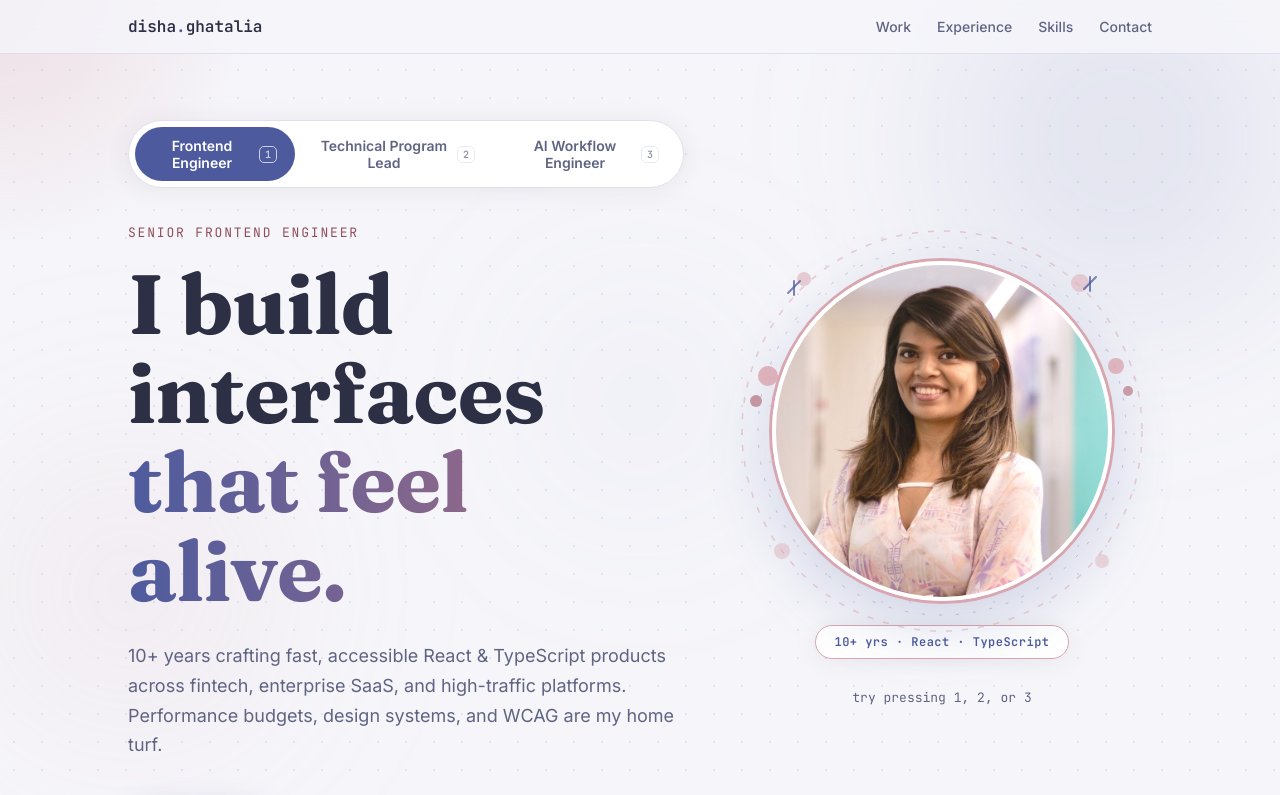
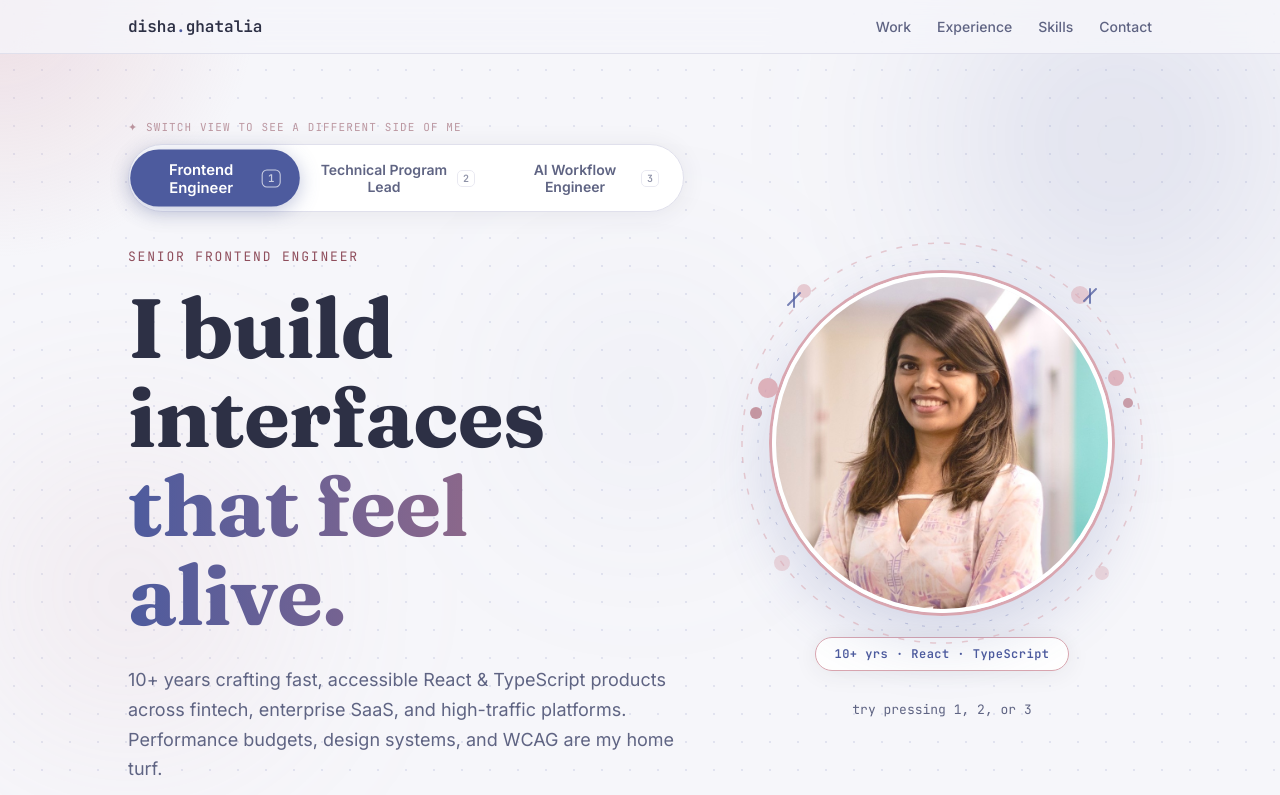
Before and after one commit to disha-ghatalia/disha-ghatalia.github.io, a React (Vite) app: page / in a window 1280 px wide. Shown: the top 795 px of the page. Built offline with nearby package versions, Linux system fonts and the light colour scheme.

Commit message:
Improve persona switcher UX; add GitHub to contact

```diff
--- a/src/components/Contact.jsx
+++ b/src/components/Contact.jsx
@@ -17,6 +17,9 @@ export default function Contact({ persona }) {
           <a className="btn btn-ghost" href={contact.linkedin} target="_blank" rel="noreferrer">
             LinkedIn
           </a>
+          <a className="btn btn-ghost" href={contact.github} target="_blank" rel="noreferrer">
+            GitHub
+          </a>
         </div>
       </div>
     </section>
--- a/src/components/Hero.jsx
+++ b/src/components/Hero.jsx
@@ -8,6 +8,7 @@ export default function Hero({ persona, onSwitch }) {
 
         {/* ── left column: all text content ── */}
         <div className="hero-content">
+          <p className="switch-label">✦ switch view to see a different side of me</p>
           <div className="persona-switch" role="tablist" aria-label="Choose how to view Disha's work">
             {personaOrder.map((key) => {
               const p = personas[key]
--- a/src/data.js
+++ b/src/data.js
@@ -154,5 +154,6 @@ export const contact = {
   location: 'Phoenix, AZ',
   email: 'disha.ghatalia@gmail.com',
   linkedin: 'https://www.linkedin.com/in/disha-ghatalia',
+  github: 'https://github.com/disha-ghatalia',
   resume: '/Disha_Ghatalia_Resume.docx',
 }
--- a/src/index.css
+++ b/src/index.css
@@ -208,6 +208,20 @@ body {
   letter-spacing: 0.04em;
 }
 
+.switch-label {
+  font-family: var(--font-mono);
+  font-size: 11px;
+  letter-spacing: 0.10em;
+  text-transform: uppercase;
+  color: var(--color-accent-text);
+  margin-bottom: 10px;
+  animation: pulse 2.5s ease-in-out infinite;
+}
+@keyframes pulse {
+  0%, 100% { opacity: 1; }
+  50%       { opacity: 0.5; }
+}
+
 .persona-switch {
   display: inline-flex;
   gap: 6px;
@@ -245,6 +259,8 @@ body {
 .persona-btn.active {
   background: var(--color-primary);
   color: var(--on-primary);
+  box-shadow: 0 4px 18px rgba(77, 91, 158, 0.35);
+  transform: scale(1.06);
 }
 .persona-btn.active kbd { border-color: currentColor; }
 
```
